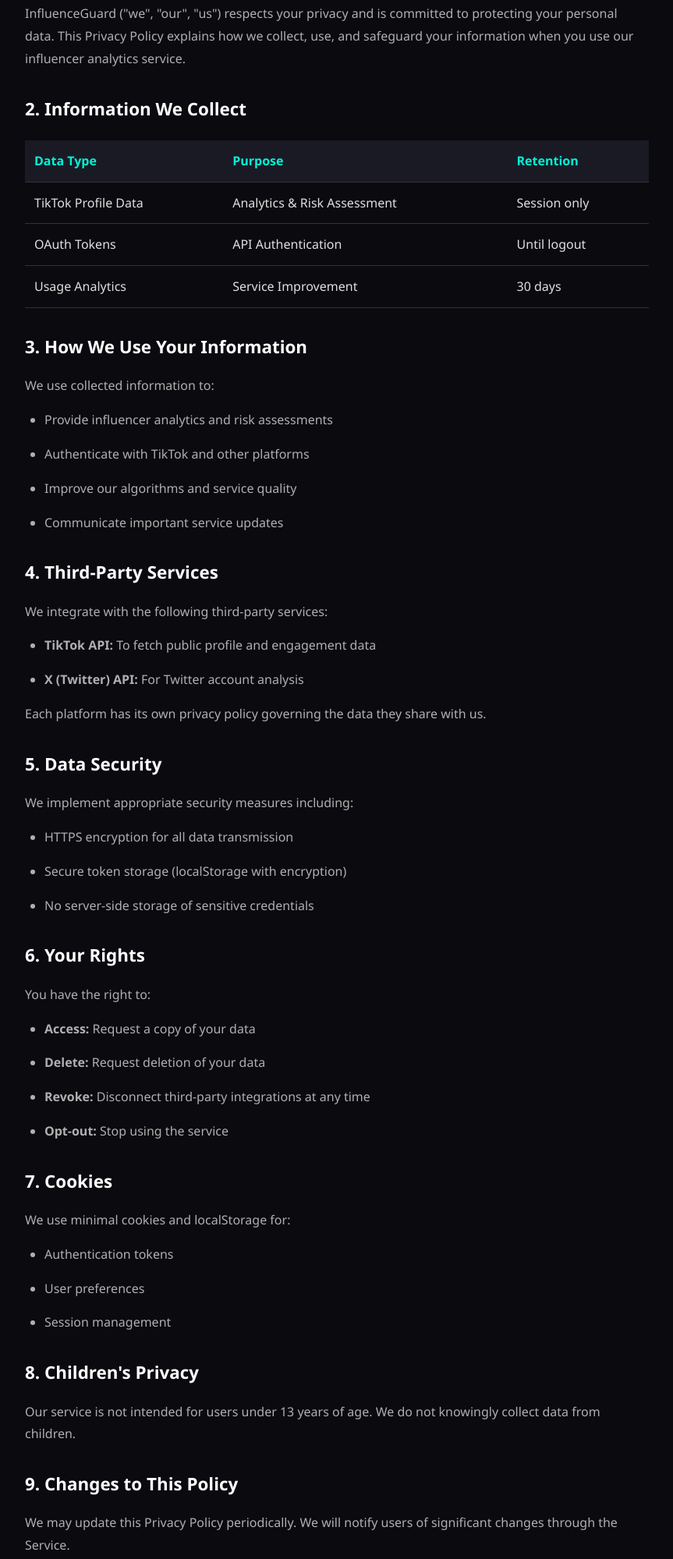
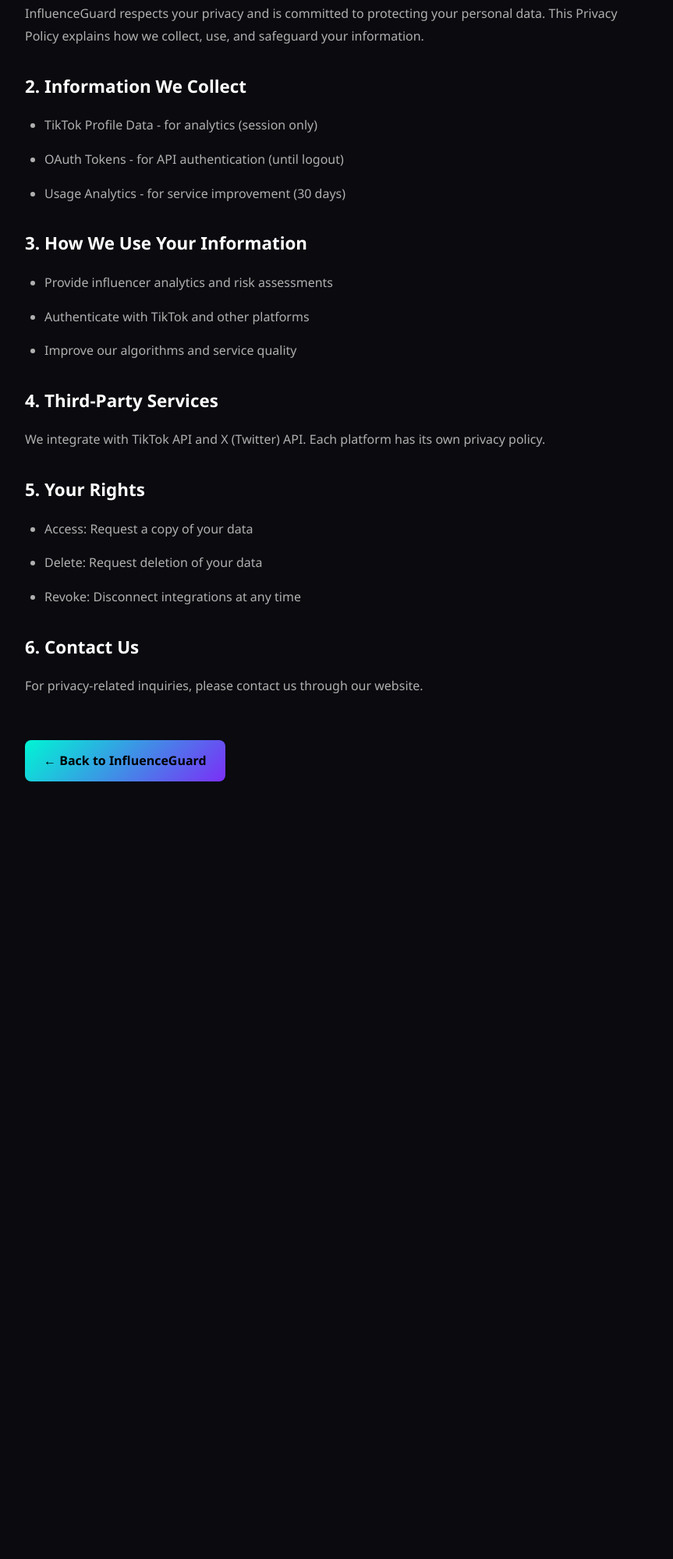
Before and after one commit to ataanilturgay/Influencer-Analyzer, a plain HTML site: page privacy.html in a window 1280 px wide. Shown: the part 243-2242 px from the top of the page at 78% size, without its empty margins (208-1071 px from the left). After the commit the page ends 1285 px from the top, so only its background shows below. Drawn offline with Linux system fonts and the light colour scheme.

```diff
--- a/privacy.html
+++ b/privacy.html
@@ -13,53 +13,17 @@
             line-height: 1.8;
             padding: 40px 20px;
         }
-        .container {
-            max-width: 800px;
-            margin: 0 auto;
-        }
-        h1 {
-            color: #00f5d4;
-            margin-bottom: 10px;
-            font-size: 2.5rem;
-        }
-        .updated {
-            color: #888;
-            margin-bottom: 40px;
-        }
-        h2 {
-            color: #fff;
-            margin: 30px 0 15px;
-            font-size: 1.4rem;
-        }
-        p, li {
-            margin-bottom: 15px;
-            color: #b0b0b0;
-        }
+        .container { max-width: 800px; margin: 0 auto; }
+        h1 { color: #00f5d4; margin-bottom: 10px; font-size: 2.5rem; }
+        .updated { color: #888; margin-bottom: 40px; }
+        h2 { color: #fff; margin: 30px 0 15px; font-size: 1.4rem; }
+        p, li { margin-bottom: 15px; color: #b0b0b0; }
         ul { padding-left: 25px; }
         a { color: #00f5d4; }
         .back-link {
-            display: inline-block;
-            margin-top: 40px;
-            padding: 12px 24px;
+            display: inline-block; margin-top: 40px; padding: 12px 24px;
             background: linear-gradient(135deg, #00f5d4, #7b2ff7);
-            color: #000;
-            text-decoration: none;
-            border-radius: 8px;
-            font-weight: 600;
-        }
-        table {
-            width: 100%;
-            border-collapse: collapse;
-            margin: 20px 0;
-        }
-        th, td {
-            padding: 12px;
-            text-align: left;
-            border-bottom: 1px solid #333;
-        }
-        th {
-            color: #00f5d4;
-            background: #1a1a25;
+            color: #000; text-decoration: none; border-radius: 8px; font-weight: 600;
         }
     </style>
 </head>
@@ -69,81 +33,33 @@
         <p class="updated">Last updated: December 2024</p>
 
         <h2>1. Introduction</h2>
-        <p>InfluenceGuard ("we", "our", "us") respects your privacy and is committed to protecting your personal data. This Privacy Policy explains how we collect, use, and safeguard your information when you use our influencer analytics service.</p>
+        <p>InfluenceGuard respects your privacy and is committed to protecting your personal data. This Privacy Policy explains how we collect, use, and safeguard your information.</p>
 
         <h2>2. Information We Collect</h2>
-        <table>
-            <tr>
-                <th>Data Type</th>
-                <th>Purpose</th>
-                <th>Retention</th>
-            </tr>
-            <tr>
-                <td>TikTok Profile Data</td>
-                <td>Analytics & Risk Assessment</td>
-                <td>Session only</td>
-            </tr>
-            <tr>
-                <td>OAuth Tokens</td>
-                <td>API Authentication</td>
-                <td>Until logout</td>
-            </tr>
-            <tr>
-                <td>Usage Analytics</td>
-                <td>Service Improvement</td>
-                <td>30 days</td>
-            </tr>
-        </table>
+        <ul>
+            <li>TikTok Profile Data - for analytics (session only)</li>
+            <li>OAuth Tokens - for API authentication (until logout)</li>
+            <li>Usage Analytics - for service improvement (30 days)</li>
+        </ul>
 
         <h2>3. How We Use Your Information</h2>
-        <p>We use collected information to:</p>
         <ul>
             <li>Provide influencer analytics and risk assessments</li>
             <li>Authenticate with TikTok and other platforms</li>
             <li>Improve our algorithms and service quality</li>
-            <li>Communicate important service updates</li>
         </ul>
 
         <h2>4. Third-Party Services</h2>
-        <p>We integrate with the following third-party services:</p>
+        <p>We integrate with TikTok API and X (Twitter) API. Each platform has its own privacy policy.</p>
+
+        <h2>5. Your Rights</h2>
         <ul>
-            <li><strong>TikTok API:</strong> To fetch public profile and engagement data</li>
-            <li><strong>X (Twitter) API:</strong> For Twitter account analysis</li>
-        </ul>
-        <p>Each platform has its own privacy policy governing the data they share with us.</p>
-
-        <h2>5. Data Security</h2>
-        <p>We implement appropriate security measures including:</p>
-        <ul>
-            <li>HTTPS encryption for all data transmission</li>
-            <li>Secure token storage (localStorage with encryption)</li>
-            <li>No server-side storage of sensitive credentials</li>
+            <li>Access: Request a copy of your data</li>
+            <li>Delete: Request deletion of your data</li>
+            <li>Revoke: Disconnect integrations at any time</li>
         </ul>
 
-        <h2>6. Your Rights</h2>
-        <p>You have the right to:</p>
-        <ul>
-            <li><strong>Access:</strong> Request a copy of your data</li>
-            <li><strong>Delete:</strong> Request deletion of your data</li>
-            <li><strong>Revoke:</strong> Disconnect third-party integrations at any time</li>
-            <li><strong>Opt-out:</strong> Stop using the service</li>
-        </ul>
-
-        <h2>7. Cookies</h2>
-        <p>We use minimal cookies and localStorage for:</p>
-        <ul>
-            <li>Authentication tokens</li>
-            <li>User preferences</li>
-            <li>Session management</li>
-        </ul>
-
-        <h2>8. Children's Privacy</h2>
-        <p>Our service is not intended for users under 13 years of age. We do not knowingly collect data from children.</p>
-
-        <h2>9. Changes to This Policy</h2>
-        <p>We may update this Privacy Policy periodically. We will notify users of significant changes through the Service.</p>
-
-        <h2>10. Contact Us</h2>
+        <h2>6. Contact Us</h2>
         <p>For privacy-related inquiries, please contact us through our website.</p>
 
         <a href="index.html" class="back-link">← Back to InfluenceGuard</a>
```
Also changed, not shown: terms.html (+14 -53 lines), tiktok-developers-site-verification.txt (added).
